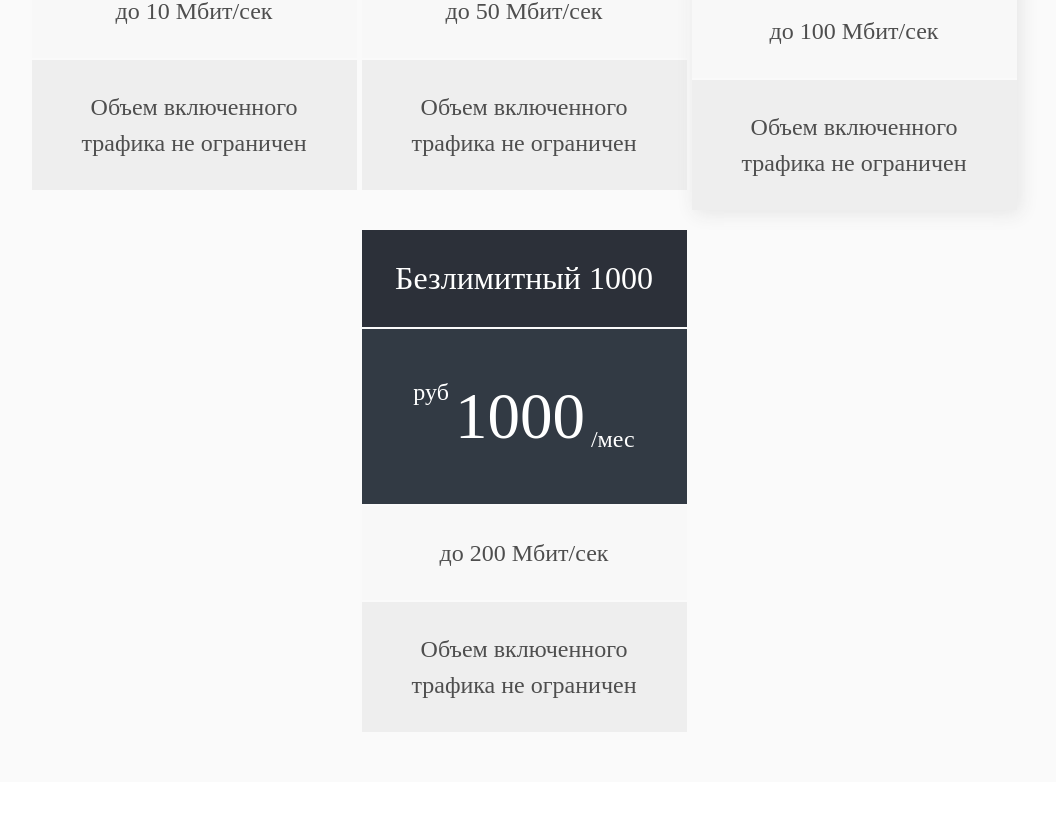
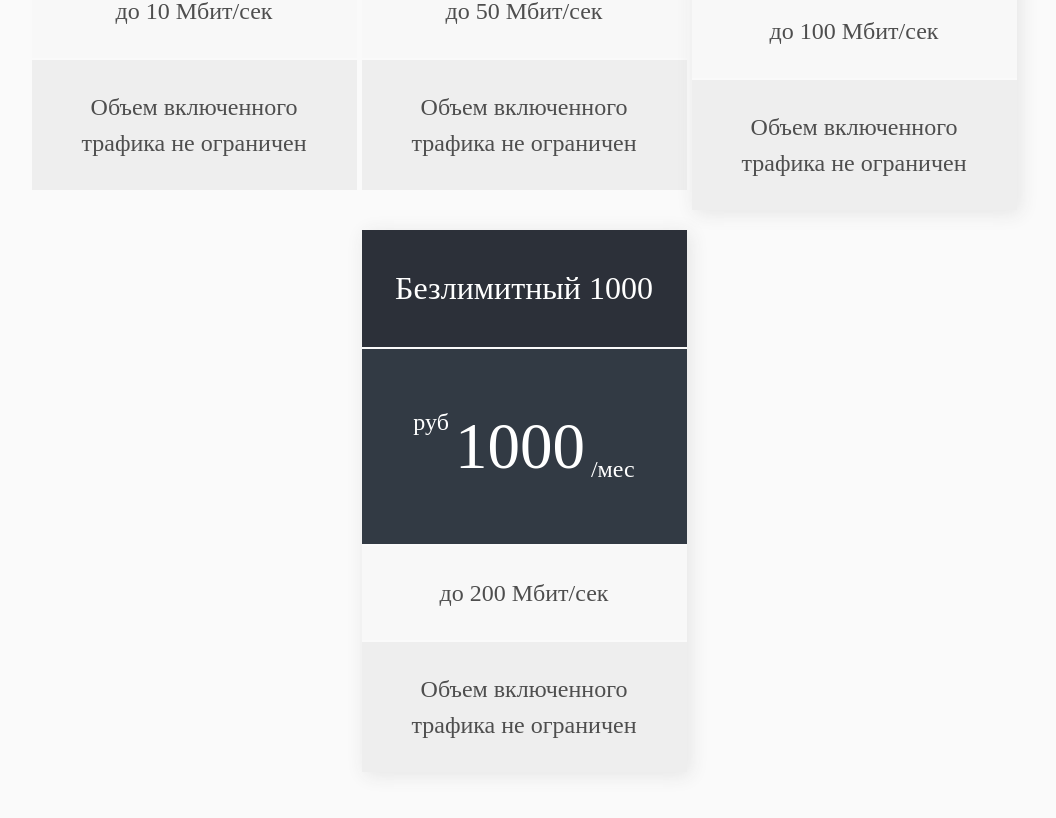
Before and after one commit to anastasiia-avdeeva/TariffCardsReact, a React (Vite) app: page / in a window 1280 px wide. Shown: the part 616-1434 px from the top of the page, without its empty margins (116-1172 px from the left). Built offline with nearby package versions, Linux system fonts and the light colour scheme.

Commit message:
move info about category and importance of the tariff to separate objects, import them into card component and use it for card classes definition

```diff
--- a/src/common/constants/data.js
+++ b/src/common/constants/data.js
@@ -4,31 +4,37 @@ export const tariffs = [
     name: "Безлимитный 300",
     price: 300,
     speedLimit: 10,
-    category: "basic",
-    important: false,
   },
   {
     id: 2,
     name: "Безлимитный 450",
     price: 450,
     speedLimit: 50,
-    category: "standard",
-    important: false,
   },
   {
     id: 3,
     name: "Безлимитный 550",
     price: 550,
     speedLimit: 100,
-    category: "premium",
-    important: true,
   },
   {
     id: 4,
     name: "Безлимитный 1000",
     price: 1000,
     speedLimit: 200,
-    category: "ultimate",
-    important: false,
   },
 ];
+
+export const catigories = {
+  1: "basic",
+  2: "standard",
+  3: "premium",
+  4: "ultimate",
+};
+
+export const importance = {
+  1: false,
+  2: false,
+  3: true,
+  4: true,
+};
--- a/src/components/tariffCard/TariffCard.jsx
+++ b/src/components/tariffCard/TariffCard.jsx
@@ -1,14 +1,16 @@
 import styles from "./TariffCard.module.scss";
 import classNames from "classnames/bind";
+import { catigories, importance } from "../../common/constants/data";
 
 const cx = classNames.bind(styles);
 
-export const TariffCard = ({ card, important }) => {
-  const variant = card.category;
+export const TariffCard = ({ card }) => {
+  const category = catigories[card.id];
+  const isImportant = importance[card.id];
   const cardClasses = cx(
     "card",
-    variant && `card--${variant}`,
-    important && "card--bigger"
+    category && `card--${category}`,
+    isImportant && "card--bigger"
   );
 
   return (
--- a/src/components/tariffCards/TariffCards.jsx
+++ b/src/components/tariffCards/TariffCards.jsx
@@ -9,11 +9,7 @@ export const TariffCards = () => {
   return (
     <div className={cx("cards")}>
       {tariffs.map((tariff) => (
-        <TariffCard
-          key={tariff.id}
-          card={tariff}
-          important={tariff.important}
-        />
+        <TariffCard key={tariff.id} card={tariff} />
       ))}
     </div>
   );
```
